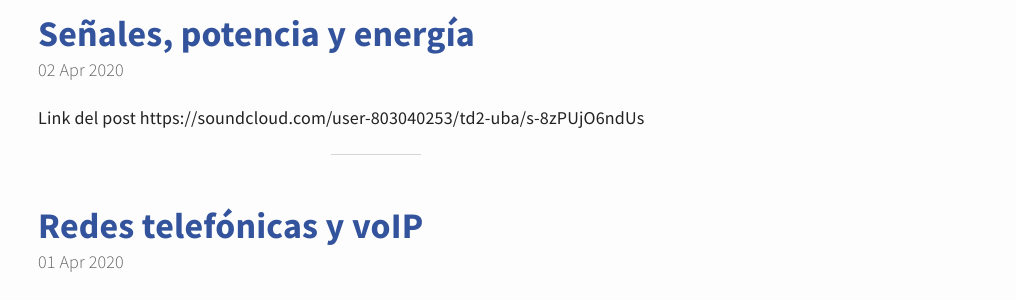
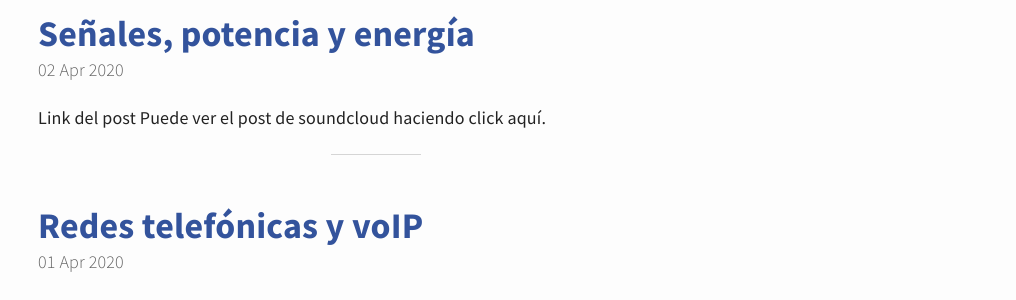
Before and after one commit to chillguire/data.ly, a Jekyll site: the page built from index.html, in a window 1280 px wide and 900 px high. Shown: the part 253-553 px from the top of the window, without its empty margins (264-1280 px from the left). Built offline with Jekyll 4.4.1, drawn with Linux system fonts in a browser that asks for light colours; nearby versions of some CDN libraries; the list of posts is cut into pages by our own code.

Commit message:
Update 2020-04-02-spe.md

```diff
--- a/_posts/2020-04-02-spe.md
+++ b/_posts/2020-04-02-spe.md
@@ -4,6 +4,6 @@ title: "Señales, potencia y energía"
 
 ## Link del post
 
-https://soundcloud.com/user-803040253/td2-uba/s-8zPUjO6ndUs
+Puede ver el post de soundcloud haciendo click [aquí](https://soundcloud.com/user-803040253/td2-uba/s-8zPUjO6ndUs).
 
 <iframe width="100%" height="166" scrolling="no" frameborder="no" allow="autoplay" src="https://w.soundcloud.com/player/?url=https%3A//api.soundcloud.com/tracks/787968529%3Fsecret_token%3Ds-8zPUjO6ndUs&color=%23ff5500&auto_play=false&hide_related=false&show_comments=true&show_user=true&show_reposts=false&show_teaser=true"></iframe>
```
